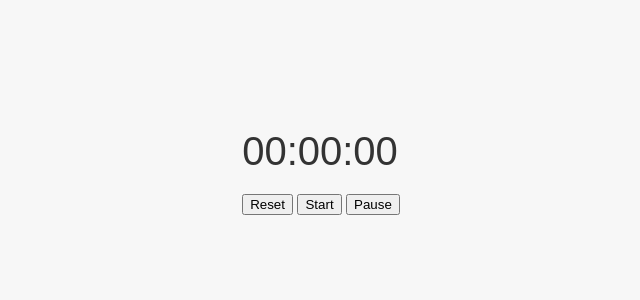
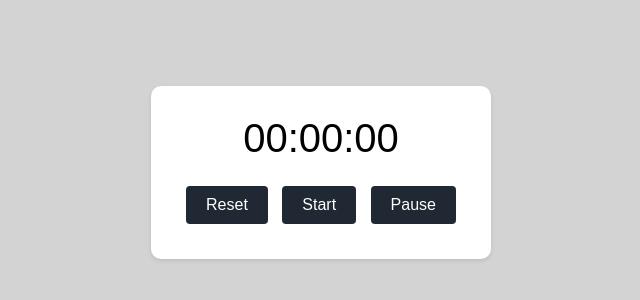
Before and after one commit to RahilSheikh11/Stopwatch, a plain HTML site: page index.html in a window 1280 px wide. Shown: the part 236-536 px from the top of the page, without its empty margins (319-959 px from the left). Drawn offline with Linux system fonts and the light colour scheme.

Commit message:
index.css

```diff
--- a/index.css
+++ b/index.css
@@ -1,5 +1,5 @@
 body {
-  background-color: #f7f7f7;
+  background-color: #D3D3D3;
   font-family: 'Arial', sans-serif;
   display: flex;
   justify-content: center;
@@ -7,15 +7,23 @@ body {
   height: 100vh;
 }
 
+#timeContainer {
+  text-align: center;
+  background-color: white;
+  border-radius: 10px;
+  padding: 30px;
+  box-shadow: 0 2px 4px rgba(0, 0, 0, 0.1);
+}
 
-.timerBtn:hover {
-  background-color: #0b0c10;
-
-
+#timeDisplay {
+  font-size: 40px;
+  color: black;
+  margin-bottom: 20px;
+}
 
 .timerBtn {
   background-color: #1f2833;
-  color: #ffffff;
+  color: white;
   border: none;
   padding: 10px 20px;
   font-size: 16px;
@@ -24,23 +32,6 @@ body {
   margin: 5px;
 }
 
-#timeContainer {
-  text-align: center;
-  background-color: #ffffff;
-  border-radius: 10px;
-  padding: 30px;
-  box-shadow: 0 2px 4px rgba(0, 0, 0, 0.1);
+.timerBtn:hover {
+  background-color: #0b0c10;
 }
-
-
-}
-
-.timerBtn:active {
-  transform: translateY(1px);
-}
-
-#timeDisplay {
-  font-size: 40px;
-  color: #333333;
-  margin-bottom: 20px;
-}
```
